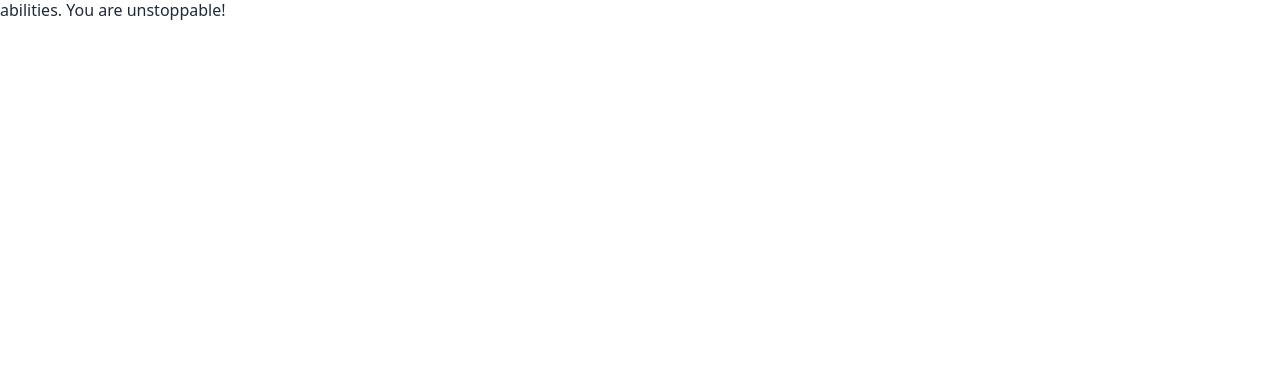
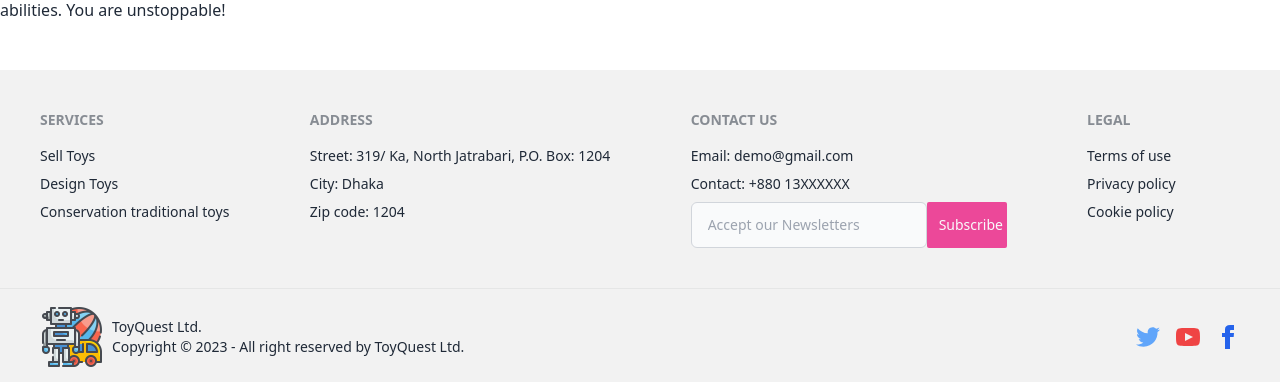
Before and after one commit to HasanBakar/b7a11-toy-marketplace-client-side-HasanBakar, a React (Vite) app: page / in a window 1280 px wide. Shown: the part 1523-1905 px from the top of the page. Before the commit the page ends 1585 px from the top, so only its background shows below. Built offline with nearby package versions, Linux system fonts and the light colour scheme; no server answers.

Commit message:
Footer complete added

```diff
--- a/src/Pages/Home/ShopByCategory/ShopByCategory.jsx
+++ b/src/Pages/Home/ShopByCategory/ShopByCategory.jsx
@@ -1,6 +1,8 @@
 import { Tab, Tabs, TabList, TabPanel } from 'react-tabs';
 import 'react-tabs/style/react-tabs.css';
+
 const ShopByCategory = () => {
+
     return (
         <div>
             <div className="flex items-center py-8 space-x-1">
--- /dev/null
+++ b/src/Pages/Home/ShopByCategory/ShopCard.jsx
@@ -0,0 +1,9 @@
+const ShopCard = () => {
+    return (
+        <div>
+
+        </div>
+    );
+};
+
+export default ShopCard;
--- a/src/Pages/Shared/Footer/Footer.jsx
+++ b/src/Pages/Shared/Footer/Footer.jsx
@@ -1,8 +1,51 @@
+import { Link } from "react-router-dom";
 const Footer = () => {
     return (
+     <>
+     <footer className="footer p-10 mt-8 bg-base-200 text-base-content">
+  <div>
+    <span className="footer-title">Services</span>
+    <Link className="link link-hover">Sell Toys</Link>
+    <Link className="link link-hover">Design Toys</Link>
+    <Link className="link link-hover">Conservation traditional toys</Link>
+  </div>
+  <div>
+    <span className="footer-title">Address</span>
+    <Link className="link link-hover">Street: 319/ Ka, North Jatrabari, P.O. Box: 1204</Link>
+    <Link className="link link-hover">City: Dhaka</Link>
+    <Link className="link link-hover">Zip code: 1204</Link>
+  </div>
+  <div>
+    <span className="footer-title">Contact Us</span>
+    <Link className="link link-hover">Email: demo@gmail.com</Link>
+    <Link className="link link-hover">Contact: +880 13XXXXXX </Link>
+    <form className="link flex link-hover">
+        <input type="text" name="email" id="email" placeholder="Accept our Newsletters" className="w-full border px-4 py-3 rounded-md border-gray-300 bg-gray-50 text-gray-800 focus:outline-pink-600" />
+        <button type="submit" className="block w-20 p-3 text-center rounded-sm text-gray-50 hover:bg-blue-600 bg-pink-500">Subscribe</button>
+    </form>
+  </div>
+  <div>
+    <span className="footer-title">Legal</span>
+    <Link className="link link-hover">Terms of use</Link>
+    <Link className="link link-hover">Privacy policy</Link>
+    <Link className="link link-hover">Cookie policy</Link>
+  </div>
+</footer>
+<footer className="footer px-10 py-4 border-t bg-base-200 text-base-content border-base-300">
+  <div className="items-center grid-flow-col">
+   <img className="h-16 w-16" src="toys.png" alt="" />
+    <p>ToyQuest Ltd. <br/>Copyright © 2023 - All right reserved by ToyQuest Ltd.</p>
+  </div>
+  <div className="md:place-self-center md:justify-self-end">
+    <div className="grid grid-flow-col gap-4">
+      <Link><svg xmlns="http://www.w3.org/2000/svg" width="24" height="24" viewBox="0 0 24 24" className="fill-blue-400"><path d="M24 4.557c-.883.392-1.832.656-2.828.775 1.017-.609 1.798-1.574 2.165-2.724-.951.564-2.005.974-3.127 1.195-.897-.957-2.178-1.555-3.594-1.555-3.179 0-5.515 2.966-4.797 6.045-4.091-.205-7.719-2.165-10.148-5.144-1.29 2.213-.669 5.108 1.523 6.574-.806-.026-1.566-.247-2.229-.616-.054 2.281 1.581 4.415 3.949 4.89-.693.188-1.452.232-2.224.084.626 1.956 2.444 3.379 4.6 3.419-2.07 1.623-4.678 2.348-7.29 2.04 2.179 1.397 4.768 2.212 7.548 2.212 9.142 0 14.307-7.721 13.995-14.646.962-.695 1.797-1.562 2.457-2.549z"></path></svg></Link>
+      <Link><svg xmlns="http://www.w3.org/2000/svg" width="24" height="24" viewBox="0 0 24 24" className="fill-red-500"><path d="M19.615 3.184c-3.604-.246-11.631-.245-15.23 0-3.897.266-4.356 2.62-4.385 8.816.029 6.185.484 8.549 4.385 8.816 3.6.245 11.626.246 15.23 0 3.897-.266 4.356-2.62 4.385-8.816-.029-6.185-.484-8.549-4.385-8.816zm-10.615 12.816v-8l8 3.993-8 4.007z"></path></svg></Link>
+      <Link><svg xmlns="http://www.w3.org/2000/svg" width="24" height="24" viewBox="0 0 24 24" className="fill-blue-600"><path d="M9 8h-3v4h3v12h5v-12h3.642l.358-4h-4v-1.667c0-.955.192-1.333 1.115-1.333h2.885v-5h-3.808c-3.596 0-5.192 1.583-5.192 4.615v3.385z"></path></svg></Link>
+    </div>
+  </div>
+</footer>
 
-<div></div>
-
+     </>
     );
 };
 
```
